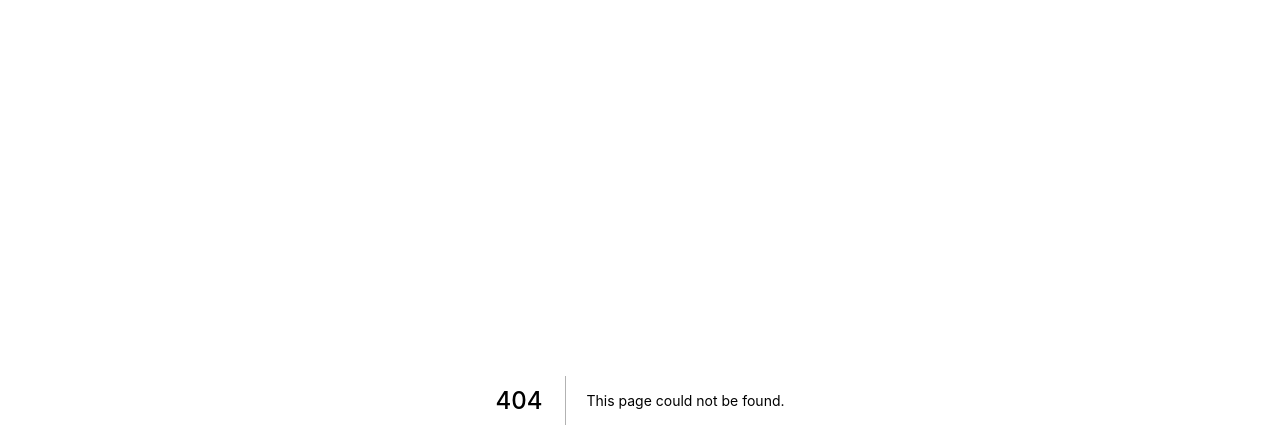
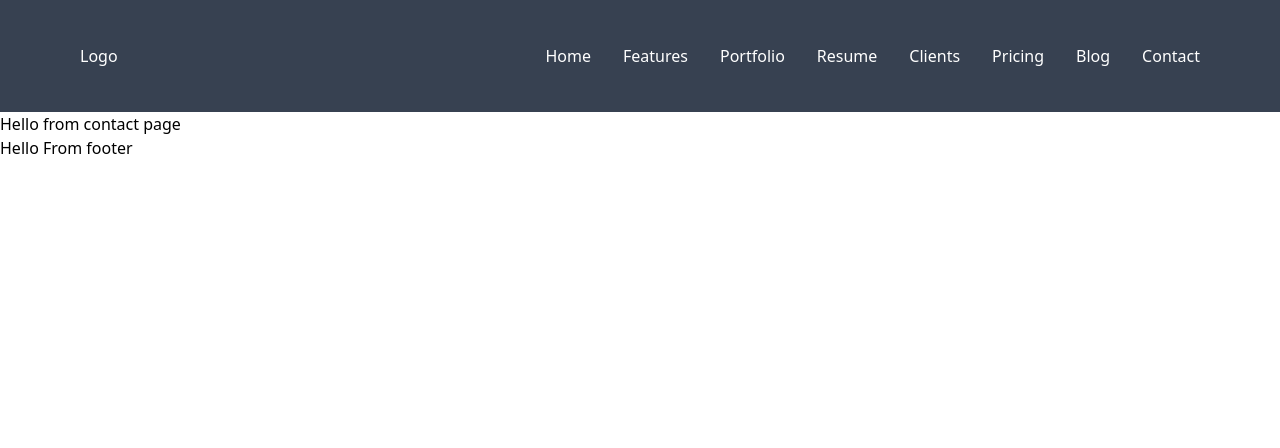
Before and after one commit to imyagnesh/yagnesh-portfolio-web, a Next.js app: page /contact in a window 1280 px wide. Before the commit this address had no page. Shown: the top 448 px of the page. Built offline with nearby package versions, Linux system fonts and the light colour scheme.

Commit message:
commit code for next js setup

```diff
--- /dev/null
+++ b/components/Footer/index.js
@@ -0,0 +1,11 @@
+import React from 'react'
+
+const Footer = () => {
+    return (
+        <div>
+            <h1>Hello From footer</h1>
+        </div>
+    )
+}
+
+export default Footer
--- a/components/Header/index.js
+++ b/components/Header/index.js
@@ -1,11 +1,25 @@
-import React from 'react'
+import React from "react";
 
 const Header = () => {
-    return (
-        <div>
-            <h1>Header Component</h1>
-        </div>
-    )
-}
+  return (
+    <header className="h-28 bg-gray-700 w-screen text-white flex justify-between items-center px-20">
+      <div id="logo">
+        <h1>Logo</h1>
+      </div>
+      <nav>
+        <ul className="flex">
+          <li className="m-4">Home</li>
+          <li className="m-4">Features</li>
+          <li className="m-4">Portfolio</li>
+          <li className="m-4">Resume</li>
+          <li className="m-4">Clients</li>
+          <li className="m-4">Pricing</li>
+          <li className="m-4">Blog</li>
+          <li className="m-4 mr-0">Contact</li>
+        </ul>
+      </nav>
+    </header>
+  );
+};
 
-export default Header
+export default Header;
--- a/pages/_app.js
+++ b/pages/_app.js
@@ -1,7 +1,15 @@
-import '../styles/globals.css'
+import Footer from "../components/Footer";
+import Header from "../components/Header";
+import "../styles/globals.css";
 
 function MyApp({ Component, pageProps }) {
-  return <Component {...pageProps} />
+  return (
+    <>
+      <Header />
+      <Component {...pageProps} />
+      <Footer />
+    </>
+  );
 }
 
-export default MyApp
+export default MyApp;
--- /dev/null
+++ b/pages/_document.js
@@ -0,0 +1,23 @@
+import Document, { Html, Head, Main, NextScript } from "next/document";
+
+class MyDocument extends Document {
+  static async getInitialProps(ctx) {
+    const initialProps = await Document.getInitialProps(ctx);
+    return { ...initialProps };
+  }
+
+  render() {
+    return (
+      <Html lang="en">
+        <meta name="description" content="yagnesh modh portfolio " />
+        <Head />
+        <body>
+          <Main />
+          <NextScript />
+        </body>
+      </Html>
+    );
+  }
+}
+
+export default MyDocument;
--- /dev/null
+++ b/pages/_error.js
@@ -0,0 +1,18 @@
+import React from "react";
+
+const Error = ({ statusCode }) => {
+  return (
+    <p>
+      {statusCode
+        ? `An error ${statusCode} occurred on server`
+        : "An error occurred on client"}
+    </p>
+  );
+};
+
+Error.getInitialProps = ({ res, err }) => {
+  const statusCode = res ? res.statusCode : err ? err.statusCode : 404;
+  return { statusCode };
+};
+
+export default Error;
--- /dev/null
+++ b/pages/contact.js
@@ -0,0 +1,11 @@
+import React from "react";
+
+const contact = () => {
+  return (
+    <div>
+      <h1>Hello from contact page</h1>
+    </div>
+  );
+};
+
+export default contact;
--- a/pages/index.js
+++ b/pages/index.js
@@ -1,24 +1,5 @@
-
 export default function Home() {
   return (
-    <div>
-      <header className="h-28 bg-gray-700 absolute w-screen text-white flex justify-between items-center px-20">
-        <div id="logo">
-          <h1>Logo</h1>
-        </div>
-        <nav>
-          <ul className="flex">
-            <li className="m-4">Home</li>
-            <li className="m-4">Features</li>
-            <li className="m-4">Portfolio</li>
-            <li className="m-4">Resume</li>
-            <li className="m-4">Clients</li>
-            <li className="m-4">Pricing</li>
-            <li className="m-4">Blog</li>
-            <li className="m-4 mr-0">Contact</li>
-          </ul>
-        </nav>
-      </header>
     <main>
       <section className="h-screen flex bg-gray-700 text-white p-36">
         <div className="flex-1 flex flex-col justify-center">
@@ -31,6 +12,5 @@ export default function Home() {
         </div>
       </section>
     </main>
-    </div>
-  )
+  );
 }
```
Lines whose indentation alone changed are shown as unchanged.
